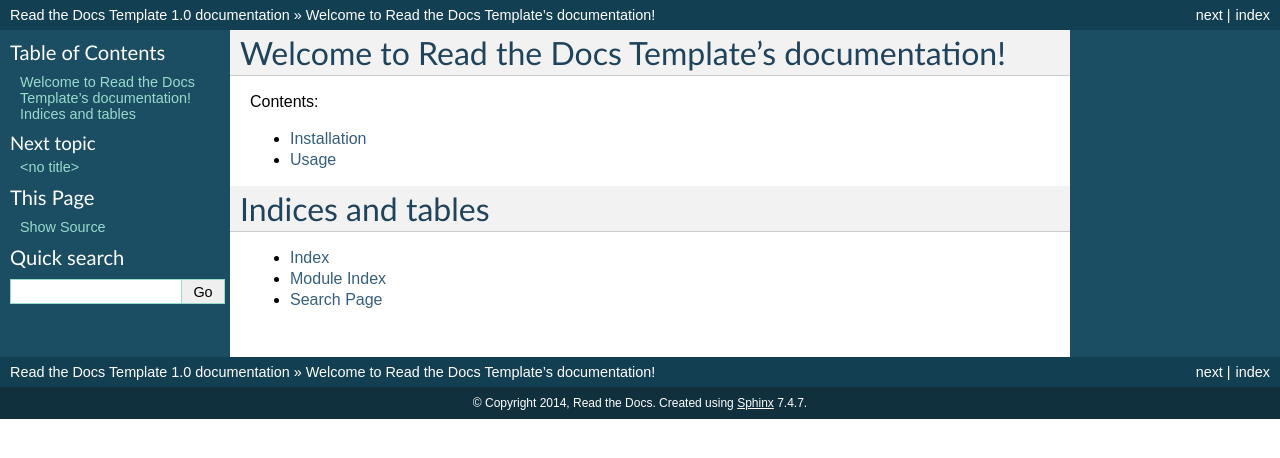
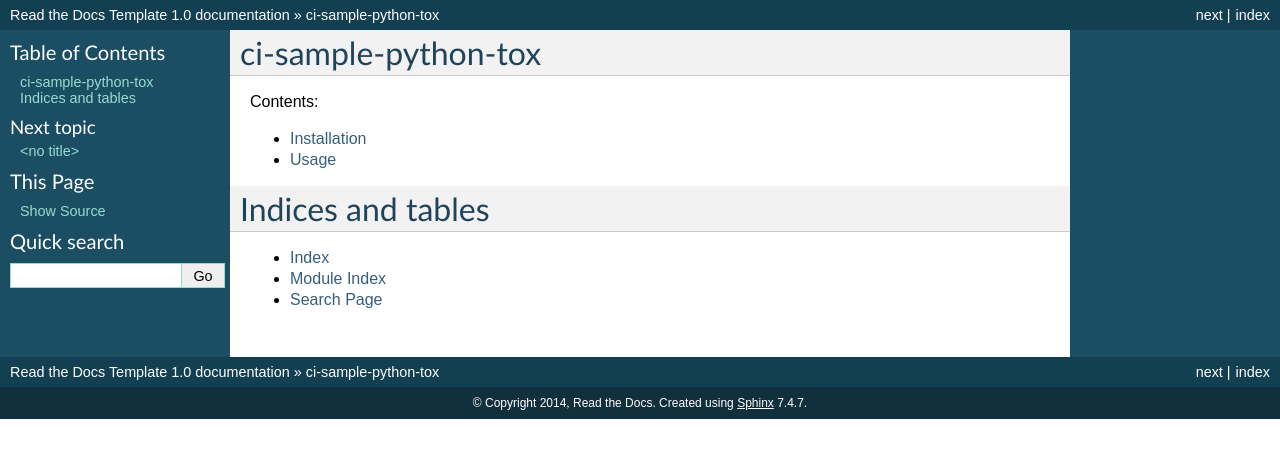
Before and after one commit to lfitx-poc/ci-sample-python-tox, a Sphinx documentation site: the page built from docs/index.rst, in a window 1280 px wide. Shown: the top 458 px of the page. Built offline with Sphinx 7.4.7, drawn with Linux system fonts in a browser that asks for light colours.

```diff
--- a/docs/index.rst
+++ b/docs/index.rst
@@ -3,7 +3,7 @@
    You can adapt this file completely to your liking, but it should at least
    contain the root `toctree` directive.
 
-Welcome to Read the Docs Template's documentation!
+ci-sample-python-tox
 ==================================================
 
 Contents:
--- a/setup.py
+++ b/setup.py
@@ -2,7 +2,7 @@ from setuptools import setup
 
 setup(
     name="ci-sample-python-tox",
-    version="1.0",
+    version="1.1",
     packages=["helloworld"],
     author="linux foundation",
 )
```
